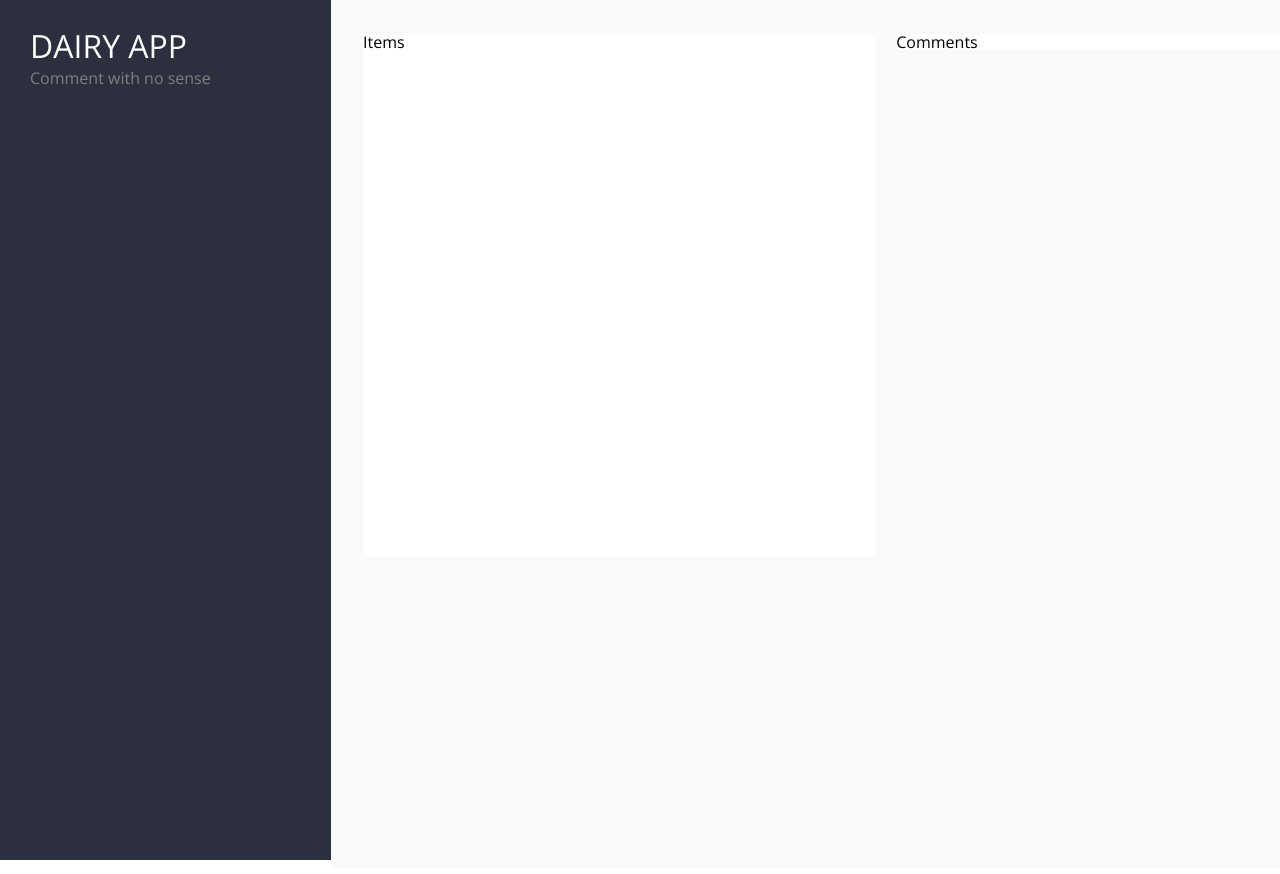
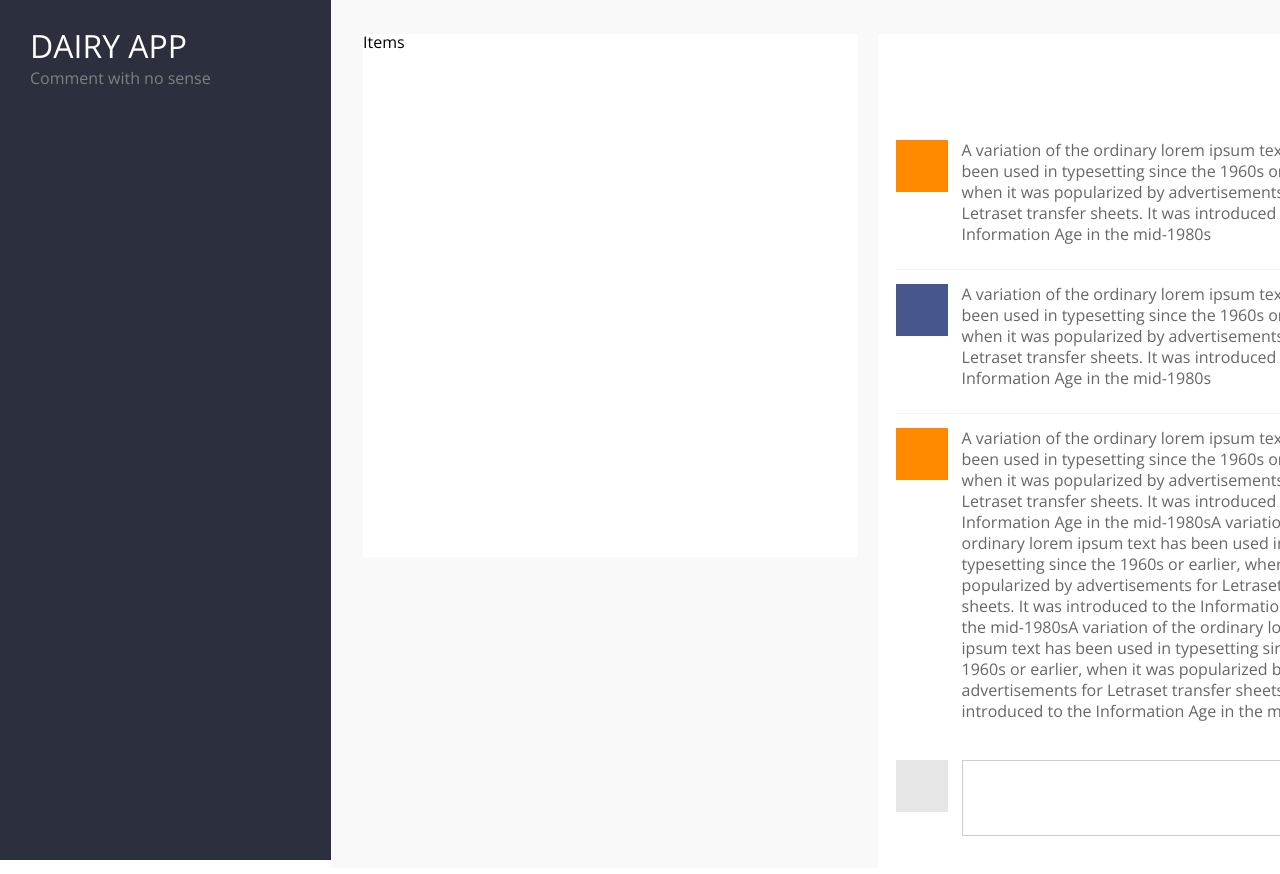
Before and after one commit to barabashlyuda77/dairy-app, a React (Create React App) app: page / in a window 1280 px wide. Shown: the top 874 px of the page. Built offline with nearby package versions, Linux system fonts and the light colour scheme.

Commit message:
Creat addcomment component

```diff
--- a/package.json
+++ b/package.json
@@ -3,6 +3,7 @@
   "version": "0.1.0",
   "private": true,
   "dependencies": {
+    "classnames": "^2.2.6",
     "node-sass": "^4.12.0",
     "react": "^16.10.2",
     "react-dom": "^16.10.2",
--- a/src/_variables.scss
+++ b/src/_variables.scss
@@ -15,3 +15,5 @@ $color-turquoise: #27CCC0;
 $color-orange: #FF8A00;
 $color-dark-blue: #47568C;
 $background-color: #F9F9F9;
+$border-color: #F2F2F2;
+$border-gray-color: #CCCCCC;
--- /dev/null
+++ b/src/components/add-comment/add-comment.js
@@ -0,0 +1,14 @@
+import React from 'react';
+
+import './add-comment.scss';
+
+const AddComment = () =>{
+  return (
+    <div className="add-comment-wrapper">
+      <div className="square-add"></div>
+      <textarea className="add-text"></textarea>
+    </div>
+  );
+}
+
+export default AddComment;
--- /dev/null
+++ b/src/components/add-comment/add-comment.scss
@@ -0,0 +1,26 @@
+@import '../../variables';
+
+.add-comment-wrapper {
+  display: flex;
+  padding-top: 14px;
+  padding-bottom: 24px;
+
+  .square-add {
+    height: 52px;
+    min-width: 52px;
+    margin-right: 14px;
+    background-color: $color-light-light-gray;
+  }
+
+  .add-text {
+    height: 70px;
+    width: 100%;
+    color: $color-light-black;
+    font-weight: $font-light;
+    font-size: 16px;
+    line-height: 21px;
+    border: 1px solid $border-gray-color;
+    resize: none;
+    outline: none;
+  }
+}
--- /dev/null
+++ b/src/components/comment-list/comment-list.js
@@ -0,0 +1,17 @@
+import React from 'react';
+
+import './comment-list.scss';
+
+import Comment from '../comment/comment.js';
+
+const CommentList = () =>{
+  return (
+    <div className="comment-list-wrapper">
+      <Comment color="orange" text="A variation of the ordinary lorem ipsum text has been used in typesetting since the 1960s or earlier, when it was popularized by advertisements for Letraset transfer sheets. It was introduced to the Information Age in the mid-1980s" />
+      <Comment color="blue" text="A variation of the ordinary lorem ipsum text has been used in typesetting since the 1960s or earlier, when it was popularized by advertisements for Letraset transfer sheets. It was introduced to the Information Age in the mid-1980s" />
+      <Comment color="orange" text="A variation of the ordinary lorem ipsum text has been used in typesetting since the 1960s or earlier, when it was popularized by advertisements for Letraset transfer sheets. It was introduced to the Information Age in the mid-1980sA variation of the ordinary lorem ipsum text has been used in typesetting since the 1960s or earlier, when it was popularized by advertisements for Letraset transfer sheets. It was introduced to the Information Age in the mid-1980sA variation of the ordinary lorem ipsum text has been used in typesetting since the 1960s or earlier, when it was popularized by advertisements for Letraset transfer sheets. It was introduced to the Information Age in the mid-1980s" />
+    </div>
+  );
+}
+
+export default CommentList;
--- /dev/null
+++ b/src/components/comment-list/comment-list.scss
@@ -0,0 +1,4 @@
+.comment-list-wrapper {
+  display: flex;
+  flex-direction: column;
+}
--- /dev/null
+++ b/src/components/comment/comment.js
@@ -0,0 +1,23 @@
+import React from 'react';
+import classNames from 'classnames';
+
+import './comment.scss';
+
+const Comment = (props) => {
+  const squareClass = classNames({
+    'square': true,
+    'square-orange': props.color === 'orange',
+    'square-blue': props.color === 'blue',
+  });
+
+  return (
+    <div className="commen-wrapper">
+      <div className={squareClass}></div>
+      <p className="comment-text">
+        {props.text}
+      </p>
+    </div>
+  );
+}
+
+export default Comment;
--- /dev/null
+++ b/src/components/comment/comment.scss
@@ -0,0 +1,32 @@
+@import '../../variables';
+
+.commen-wrapper {
+  display: flex;
+  padding-top: 14px;
+  padding-bottom: 24px;
+  border-bottom: 1px solid $border-color;
+
+  &:last-child {
+    border-bottom: none;
+  }
+
+  .square {
+    height: 52px;
+    min-width: 52px;
+    margin-right: 14px;
+  }
+
+  .square-orange {
+    background-color: $color-orange;
+  }
+
+  .square-blue {
+    background-color: $color-dark-blue;
+  }
+
+  .comment-text{
+    color: $color-light-black;
+    font-weight: $font-light;
+    line-height: 21px;
+  }
+}
--- a/src/components/comments/comments.js
+++ b/src/components/comments/comments.js
@@ -2,10 +2,14 @@ import React from 'react';
 
 import './comments.scss';
 
+import CommentList from '../comment-list/comment-list.js';
+import AddComment from '../add-comment/add-comment.js';
+
 const Comments = () =>{
   return (
     <div className="comments-wrapper">
-      <p>Comments</p>
+      <CommentList />
+      <AddComment />
     </div>
   );
 }
--- a/src/components/comments/comments.scss
+++ b/src/components/comments/comments.scss
@@ -3,4 +3,5 @@
 .comments-wrapper {
   background-color: $color-white;
   flex: 444;
+  padding: 92px 18px 14px 18px;
 }
```
Also changed, not shown: 1 other file (tests, documents, lock files or other folders).
